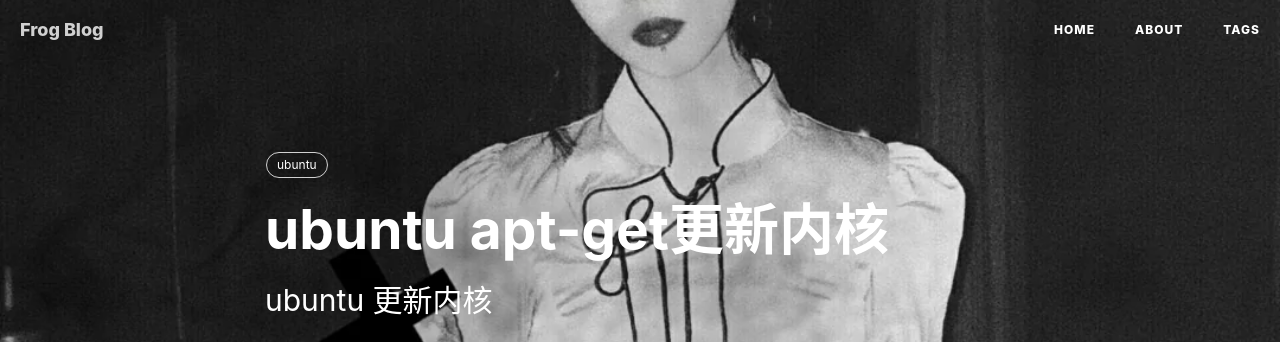
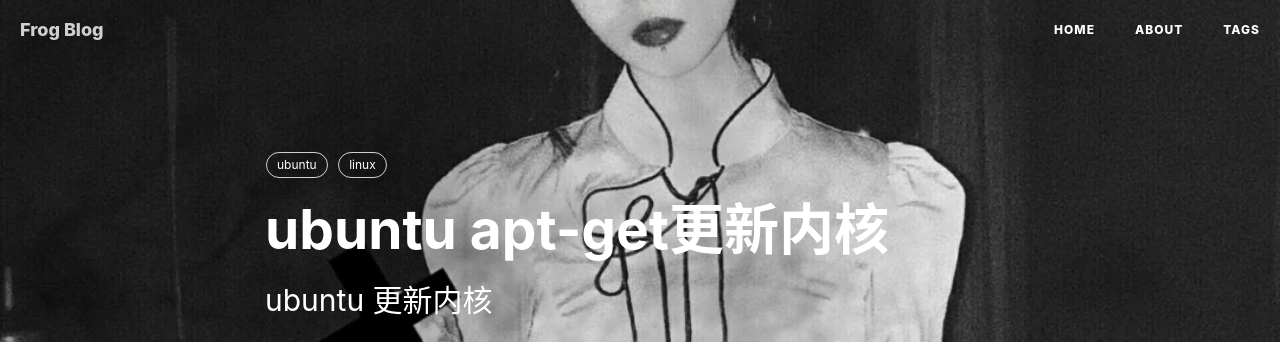
Before and after one commit to greytering/greytering.github.io, a Jekyll site: the page built from _posts/2019-11-01-ubuntu-apt-get更新内核.md, in a window 1280 px wide. Shown: the top 342 px of the page. Built offline with Jekyll 4.4.1, drawn with Linux system fonts in a browser that asks for light colours; nearby versions of some CDN libraries; comment, search, counter and statistics services are not loaded.

Commit message:
Update 2019-11-01-ubuntu-apt-get更新内核.md

```diff
--- a/_posts/2019-11-01-ubuntu-apt-get更新内核.md
+++ b/_posts/2019-11-01-ubuntu-apt-get更新内核.md
@@ -8,6 +8,7 @@ header-img: img/my.jpg
 catalog: true
 tags:
     - ubuntu
+    - linux
 ---
 
 ## 首先
```
